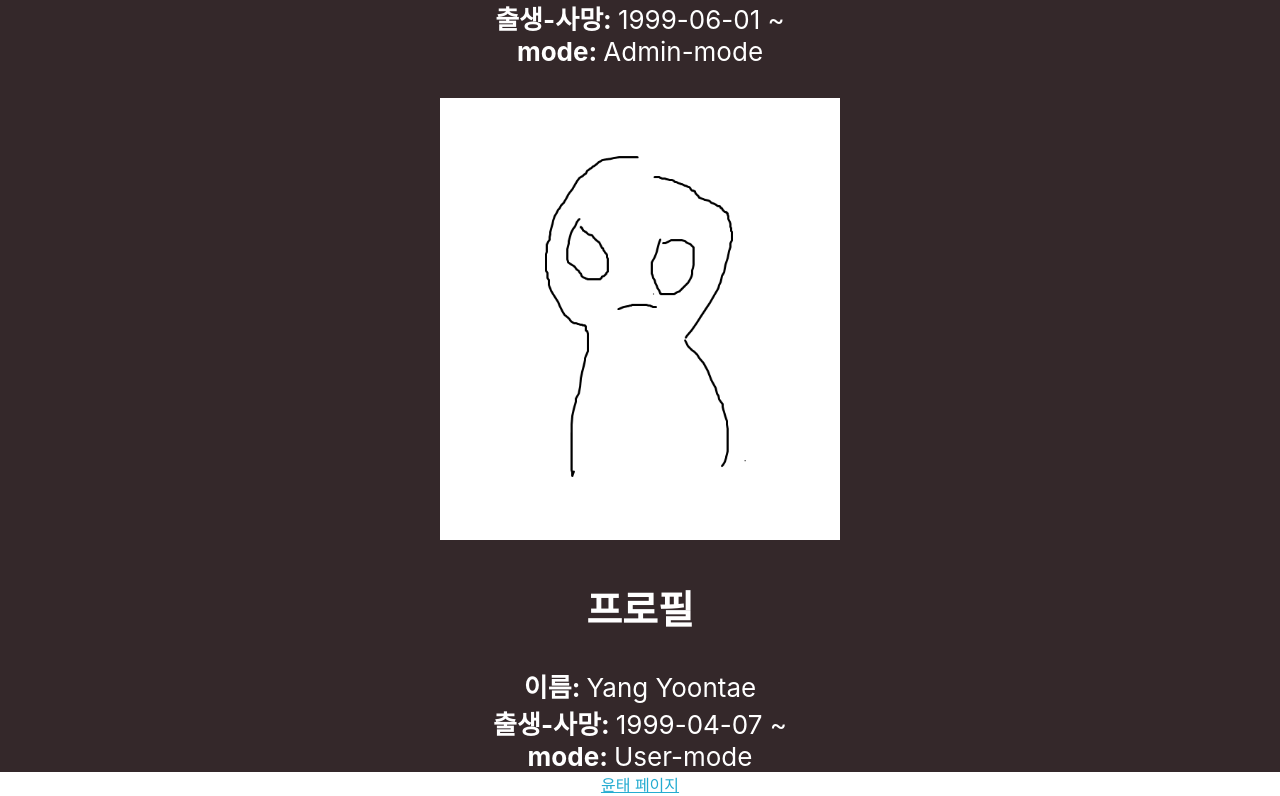
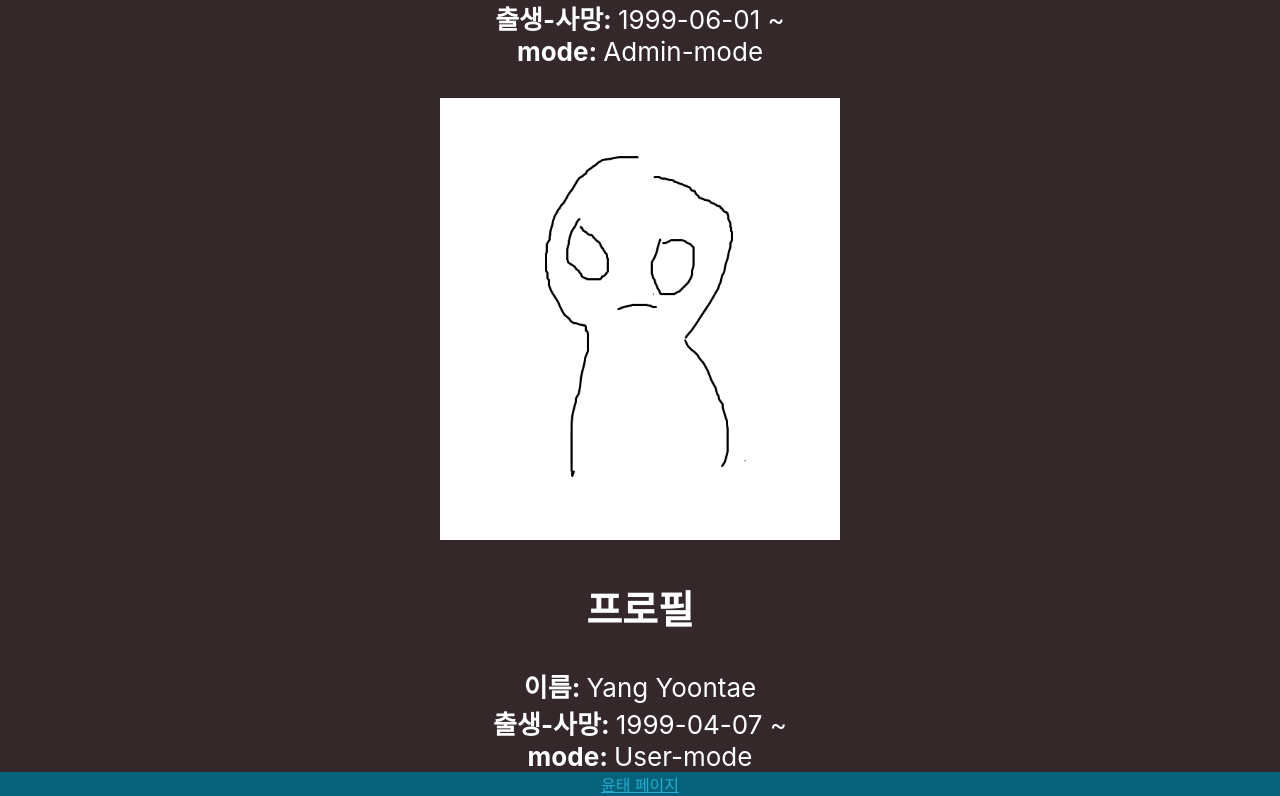
Before and after one commit to youngyangmoo/withyt, a React (Create React App) app: page / in a window 1280 px wide. Shown: the part 873-1669 px from the top of the page. Built offline with nearby package versions, Linux system fonts and the light colour scheme.

Commit message:
스타일(프로필, yt-pre-entry-page)추가

```diff
--- a/src/assets/styles/App.css
+++ b/src/assets/styles/App.css
@@ -31,3 +31,14 @@
     transform: rotate(360deg);
   }
 }
+
+.YT-pre-entry-page {
+  background-color: #06617a;
+  align-items: center;
+  justify-content: center;
+}
+
+.Profile-box {
+  margin-top: 25px;
+  margin-bottom: 50px;
+}
```
